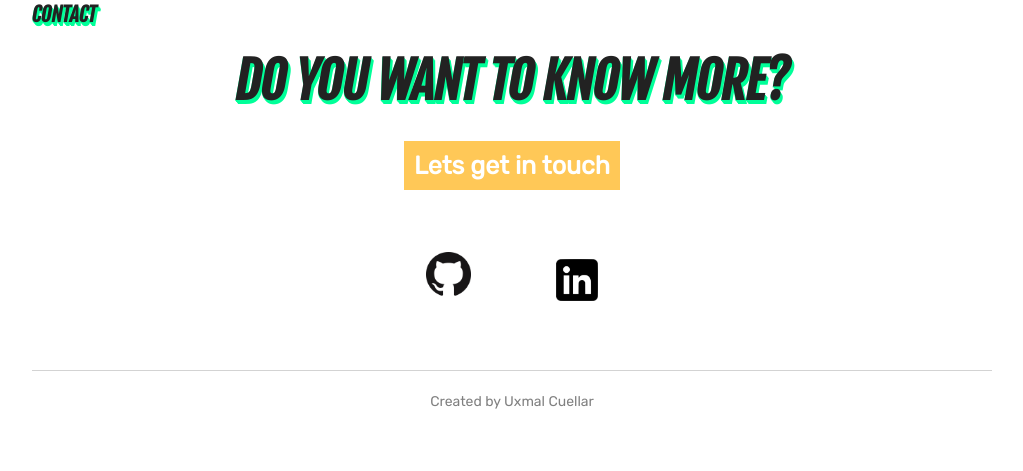
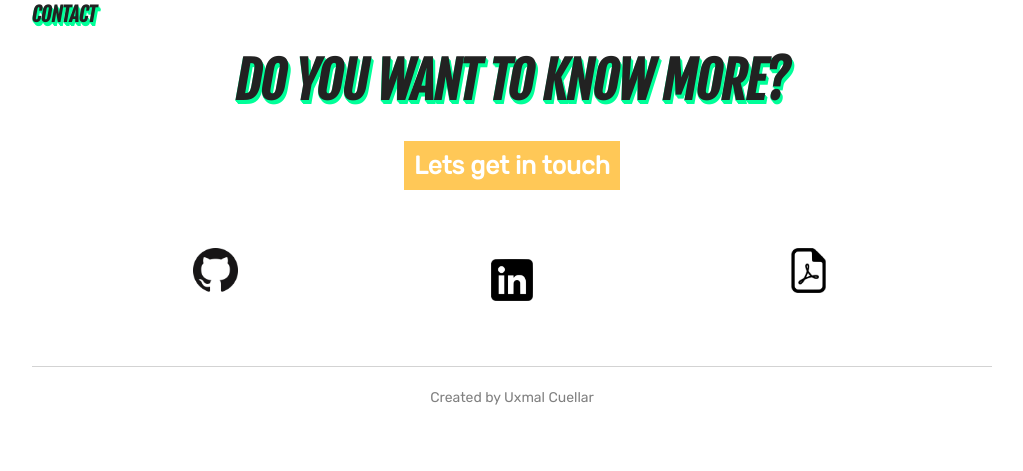
Before and after one commit to UxmalCuellar/v1, a Flask app: page / in a window 1280 px wide. Shown: the part 2505-2976 px from the top of the page, without its empty margins (128-1151 px from the left). After the commit the page ends 2910 px from the top, so only its background shows below. Run offline with Flask 2, Linux system fonts and the light colour scheme; some libraries are stand-ins or nearby versions.

Commit message:
Addded resume link/icon in contact section

```diff
--- a/static/main.css
+++ b/static/main.css
@@ -484,6 +484,8 @@ html, body {
    }
    #contact-icons {
       font-size: 30px;
+      display: flex;
+      justify-content: space-between;
    }
    .card {
       margin-bottom: 20px;
--- a/templates/index.html
+++ b/templates/index.html
@@ -113,8 +113,11 @@
             <img src="/static/images/GitHub-Mark-64px.png" alt="Github" style="height: 45px;">
          </a>
          <a href="https://au.linkedin.com/in/uxmal-cuellar-63824bab?trk=people-guest_profile-result-card_result-card_full-click"
-            class="hvr-bob footer-icons" rel="noopener" aria-label="LinkedIn" target="_blank"></a>
+            class="hvr-bob footer-icons" rel="noopener" aria-label="LinkedIn" target="_blank">
             <img src="/static/images/linkedin-3-64.png" class="hvr-bob footer-icons" alt="LinkedIn" style="height: 42px;">
+         </a>
+         <a href="/static/images/resume.pdf" aria-label="Resume PDF" class="hvr-bob footer-icons" target="_blank">
+            <img src="/static/images/pdf-64.png" alt="Pdf Resume" style="height: 45px;">
          </a>
       </div>
    </div>
```
Also changed, not shown: static/images/pdf-64.png (added).
